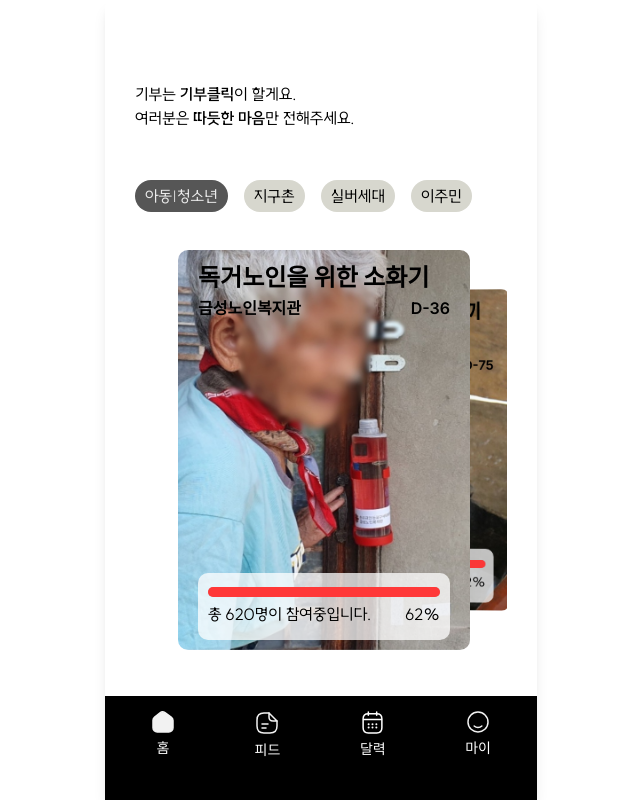
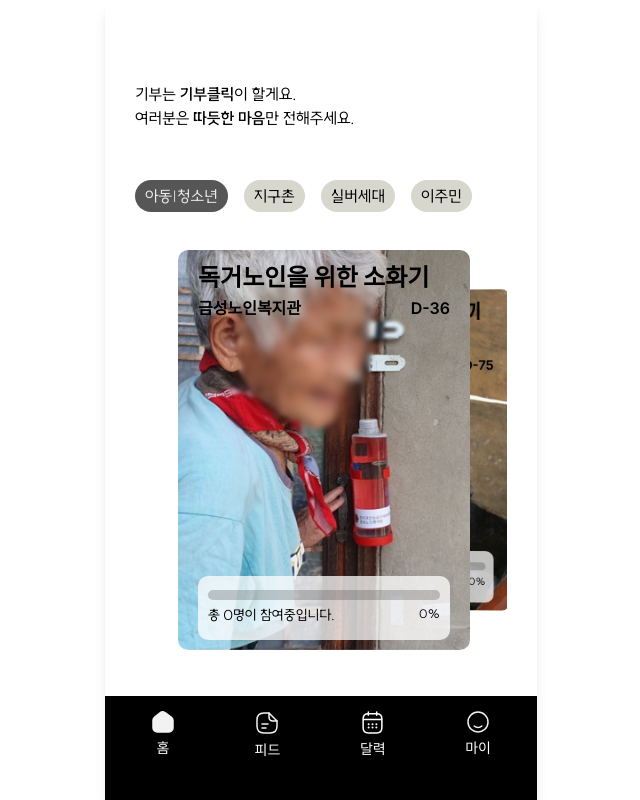
Before and after one commit to teo-sprint-17/giboo-click, a Next.js app: page / in a window 1280 px wide. Shown: the whole page, without its empty margins (319-959 px from the left). Built offline with nearby package versions, Linux system fonts and the light colour scheme.

Commit message:
refactor : 기부처 카드 컴포넌트 모듈화

```diff
--- a/src/components/Home/Carousel.tsx
+++ b/src/components/Home/Carousel.tsx
@@ -1,12 +1,12 @@
 'use client';
 
 import { DONATION_FOUNDATIONS } from '@/constants/donationFoundations';
-import { calculateDaysLeft } from '@/utils/date';
 import 'swiper/css';
 import 'swiper/css/effect-coverflow';
 import 'swiper/css/pagination';
 import { EffectCoverflow, Pagination } from 'swiper/modules';
 import { Swiper, SwiperSlide } from 'swiper/react';
+import DonationFoundation from '../common/DonationFoundation/DonationFoundation';
 
 const Carousel = () => {
   return (
@@ -28,35 +28,7 @@ const Carousel = () => {
     >
       {DONATION_FOUNDATIONS.map((foundation) => (
         <SwiperSlide key={foundation.id} onClick={() => console.log('hi')}>
-          <div
-            className="flex flex-col justify-between w-[292px] h-[400px] py-[10px] px-[20px] rounded-[10px]"
-            style={{
-              backgroundImage: `url('${foundation.mainImage}')`,
-              backgroundSize: 'cover',
-              backgroundPosition: 'center',
-            }}
-          >
-            <div>
-              <p className='font-["SUITE Variable"] font-extrabold text-[24px] leading-29.95 text-left whitespace-pre-wrap'>
-                {foundation.title}
-              </p>
-              <div className='flex justify-between font-["SUITE Variable"] font-semibold text-[16px]'>
-                <p>{foundation.name}</p>
-                <p>{calculateDaysLeft(foundation.donationPeriod.end)}</p>
-              </div>
-            </div>
-            <div className=" w-full bottom-[10px]">
-              <div className="h-full bg-white bg-opacity-75 rounded-[10px] px-[10px] py-[14px] flex flex-col gap-[5px]">
-                <div className="w-full h-[10px] relative rounded-[20px] bg-[#00000033]">
-                  <div className={`w-[${62}%] h-full  rounded-[20px] top-0 left-0 bg-[#FF3838]`} />
-                </div>
-                <div className="w-full flex justify-between">
-                  <div className="font-['SUITE-Variable']">총 620명이 참여중입니다.</div>
-                  <div className="font-['SUITE-Variable']">62%</div>
-                </div>
-              </div>
-            </div>
-          </div>
+          <DonationFoundation foundation={foundation} />
         </SwiperSlide>
       ))}
     </Swiper>
--- /dev/null
+++ b/src/components/common/DonationFoundation/DonationFoundation.tsx
@@ -0,0 +1,66 @@
+import { DonationFoundation } from '@/types/common';
+import { calculateDaysLeft } from '@/utils/date';
+
+type DonationFoundationType = {
+  foundation: DonationFoundation;
+  size?: 'sm';
+};
+
+const DonationFoundation = ({ foundation, size }: DonationFoundationType) => {
+  const { title, name, mainImage, donationPeriod, donationCount, donationGoal } = foundation;
+  const donationGoalPercentile = (donationCount / donationGoal) * 100;
+  return (
+    <div
+      className={`flex flex-col justify-between relative min-w-[292px] h-[400px] py-[10px] px-[20px] rounded-[10px] ${
+        size === 'sm' ? ' min-w-[240px] h-[320px]' : ' w-[292px] h-[400px]'
+      }`}
+      style={{
+        backgroundImage: `url('${mainImage}')`,
+        backgroundSize: 'cover',
+        backgroundPosition: 'center',
+      }}
+    >
+      <div>
+        <p
+          className={`font-["SUITE Variable"] font-extrabold leading-29.95 text-left whitespace-pre-wrap ${
+            size === 'sm' ? 'text-[16px]' : 'text-[24px]'
+          }`}
+        >
+          {title}
+        </p>
+        <div
+          className={`flex justify-between font-["SUITE Variable"] font-semibold ${
+            size === 'sm' ? 'text-[13px]' : 'text-[16px]'
+          }`}
+        >
+          <p>{name}</p>
+          <p>{calculateDaysLeft(donationPeriod.end)}</p>
+        </div>
+      </div>
+      <div className={`w-full bottom-[10px] ${size === 'sm' && 'h-[50px]'}`}>
+        <div className="h-full bg-white bg-opacity-75 rounded-[10px] px-[10px] py-[14px] flex flex-col gap-[5px]">
+          <div className={`w-full  relative rounded-[20px] bg-[#00000033] ${size === 'sm' ? 'h-[8px]' : 'h-[10px]'}`}>
+            <div
+              style={{
+                width: `${
+                  donationGoalPercentile * 100 === 0 ? 0 : donationGoalPercentile < 1 ? 1 : donationGoalPercentile
+                }%`,
+              }}
+              className={`h-full rounded-[20px] top-0 left-0 bg-red-500 ${size === 'sm' ? 'h-[8px]' : 'h-[10px]'}`}
+            />
+          </div>
+          <div className="w-full flex justify-between">
+            <p className={`font-['SUITE-Variable'] ${size === 'sm' ? ' text-[11px]' : 'text-[14px]'}`}>
+              총 {donationCount}명이 참여중입니다.
+            </p>
+            <p className={`font-['SUITE-Variable'] ${size === 'sm' ? ' text-[10px]' : 'text-[12px]'}`}>
+              {donationGoalPercentile}%
+            </p>
+          </div>
+        </div>
+      </div>
+    </div>
+  );
+};
+
+export default DonationFoundation;
```
